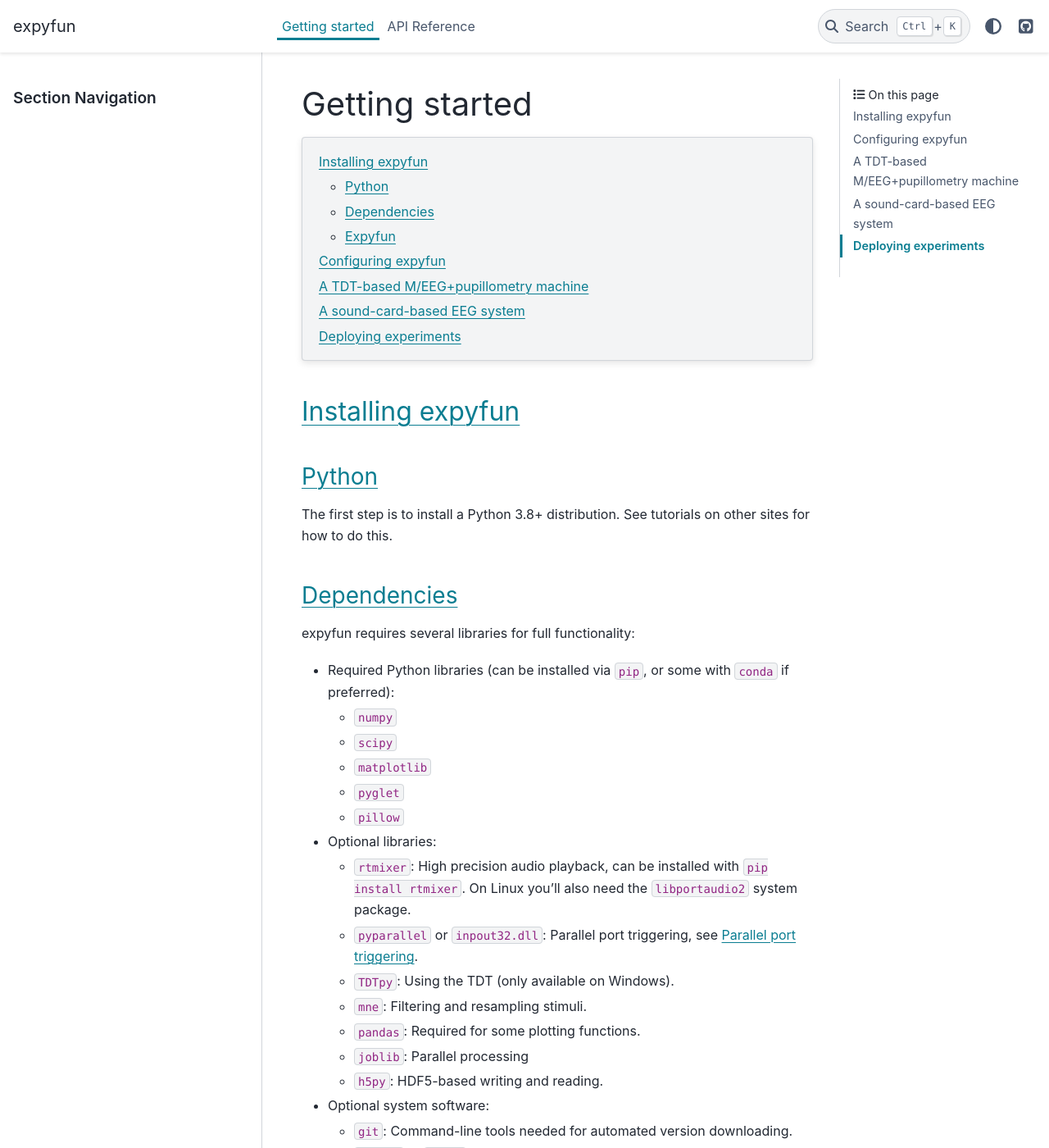
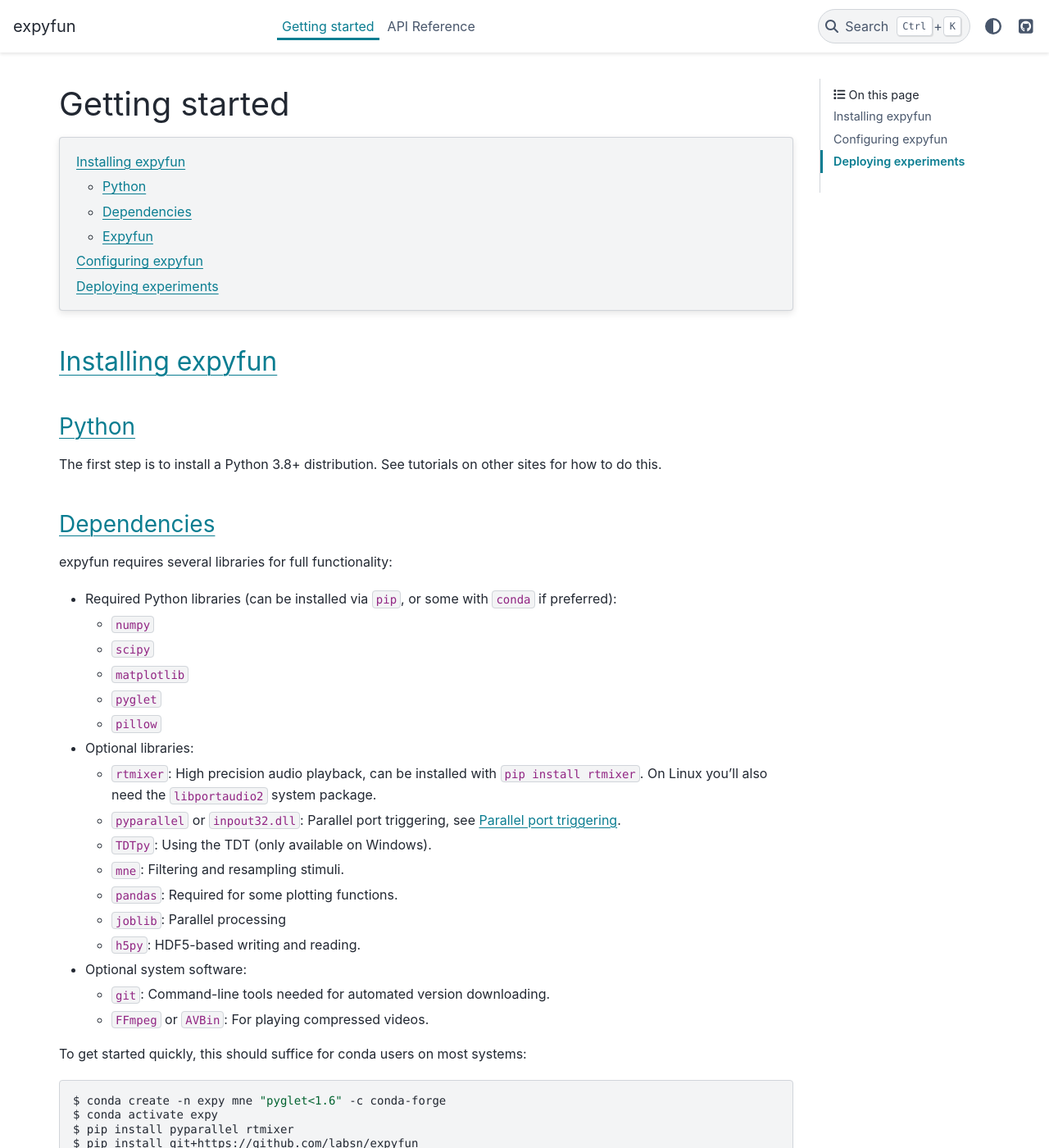
Before and after one commit to LABSN/expyfun, a Sphinx documentation site: the page built from doc/getting_started.rst, in a window 1280 px wide and 1400 px high. Shown: the whole window at 82% size. Built offline with Sphinx 7.4.7 and the PyData theme 0.15.4, drawn with Linux system fonts in a browser that asks for light colours; nearby versions of some CDN libraries; library files that are not in the unit come from our copies; pages that are not in the unit, such as notebooks, are missing from menus; some of the changed text lies outside the part shown.

Commit message:
FIX: More

```diff
--- a/doc/conf.py
+++ b/doc/conf.py
@@ -200,7 +200,7 @@
 # html_use_smartypants = True
 
 # Custom sidebar templates, maps document names to template names.
-# html_sidebars = {}
+html_sidebars = {"getting_started": []}
 
 # Additional templates that should be rendered to pages, maps page names to
 # template names.
@@ -254,7 +254,6 @@
     "numpy": ("https://numpy.org/devdocs", None),
     "scipy": ("https://scipy.github.io/devdocs", None),
     "matplotlib": ("https://matplotlib.org/stable", None),
-    "sklearn": ("https://scikit-learn.org/stable", None),
     "pandas": ("https://pandas.pydata.org/pandas-docs/stable", None),
     "sounddevice": ("https://python-sounddevice.readthedocs.io", None),
     "rtmixer": ("https://python-rtmixer.readthedocs.io/en/latest", None),
--- a/doc/getting_started.rst
+++ b/doc/getting_started.rst
@@ -1,5 +1,3 @@
-:orphan:
-
 Getting started
 ===============
 
@@ -166,42 +164,38 @@
 get the path to your config file. Some sample configurations:
 
 A TDT-based M/EEG+pupillometry machine
---------------------------------------
+  .. code-block:: JSON
 
-.. code-block:: JSON
-
-  {
-  "AUDIO_CONTROLLER": "tdt",
-  "EXPYFUN_EYELINK": "100.1.1.1",
-  "RESPONSE_DEVICE": "keyboard",
-  "SCREEN_DISTANCE": "100",
-  "SCREEN_WIDTH": "51",
-  "TDT_DELAY": "44",
-  "TDT_INTERFACE": "GB",
-  "TDT_MODEL": "RZ6",
-  "TDT_TRIG_DELAY": "3",
-  "TRIGGER_CONTROLLER": "tdt"
-  }
+    {
+    "AUDIO_CONTROLLER": "tdt",
+    "EXPYFUN_EYELINK": "100.1.1.1",
+    "RESPONSE_DEVICE": "keyboard",
+    "SCREEN_DISTANCE": "100",
+    "SCREEN_WIDTH": "51",
+    "TDT_DELAY": "44",
+    "TDT_INTERFACE": "GB",
+    "TDT_MODEL": "RZ6",
+    "TDT_TRIG_DELAY": "3",
+    "TRIGGER_CONTROLLER": "tdt"
+    }
 
 A sound-card-based EEG system
------------------------------
+  .. code-block:: JSON
 
-.. code-block:: JSON
-
-  {
-  "AUDIO_CONTROLLER": "sound_card",
-  "RESPONSE_DEVICE": "keyboard",
-  "SCREEN_DISTANCE": "50",
-  "SCREEN_SIZE_PIX": "1920,1080",
-  "SCREEN_WIDTH": "53",
-  "SOUND_CARD_API": "ASIO",
-  "SOUND_CARD_BACKEND": "rtmixer",
-  "SOUND_CARD_FIXED_DELAY": 0.03,
-  "SOUND_CARD_FS": 48000,
-  "SOUND_CARD_NAME": "ASIO Fireface USB",
-  "SOUND_CARD_TRIGGER_CHANNELS": 2,
-  "TRIGGER_CONTROLLER": "sound_card"
-  }
+    {
+    "AUDIO_CONTROLLER": "sound_card",
+    "RESPONSE_DEVICE": "keyboard",
+    "SCREEN_DISTANCE": "50",
+    "SCREEN_SIZE_PIX": "1920,1080",
+    "SCREEN_WIDTH": "53",
+    "SOUND_CARD_API": "ASIO",
+    "SOUND_CARD_BACKEND": "rtmixer",
+    "SOUND_CARD_FIXED_DELAY": 0.03,
+    "SOUND_CARD_FS": 48000,
+    "SOUND_CARD_NAME": "ASIO Fireface USB",
+    "SOUND_CARD_TRIGGER_CHANNELS": 2,
+    "TRIGGER_CONTROLLER": "sound_card"
+    }
 
 Deploying experiments
 ---------------------
--- a/doc/parallel_installation.rst
+++ b/doc/parallel_installation.rst
@@ -14,7 +14,7 @@
 
 Instructions differ between Linux and Windows:
 
-- |linux| Linux
+Linux
     On Linux, you need ``pyparallel``::
 
         $ pip install pyparallel
@@ -28,7 +28,7 @@
     5. ``$ ls /dev/parport*`` to get the parallel port address, e.g.
        ``'/dev/parport0'``, and set this as ``TRIGGER_ADDRESS`` in the config.
 
-- |windows| Windows
+Windows
     If you are on a modern Windows system (i.e., 64-bit), you'll need to:
 
     - Download the latest "binaries" archive from the `InpOut32 site`_
```
Also changed, not shown: doc/index.rst (+8 -6 lines), 2 other files.
